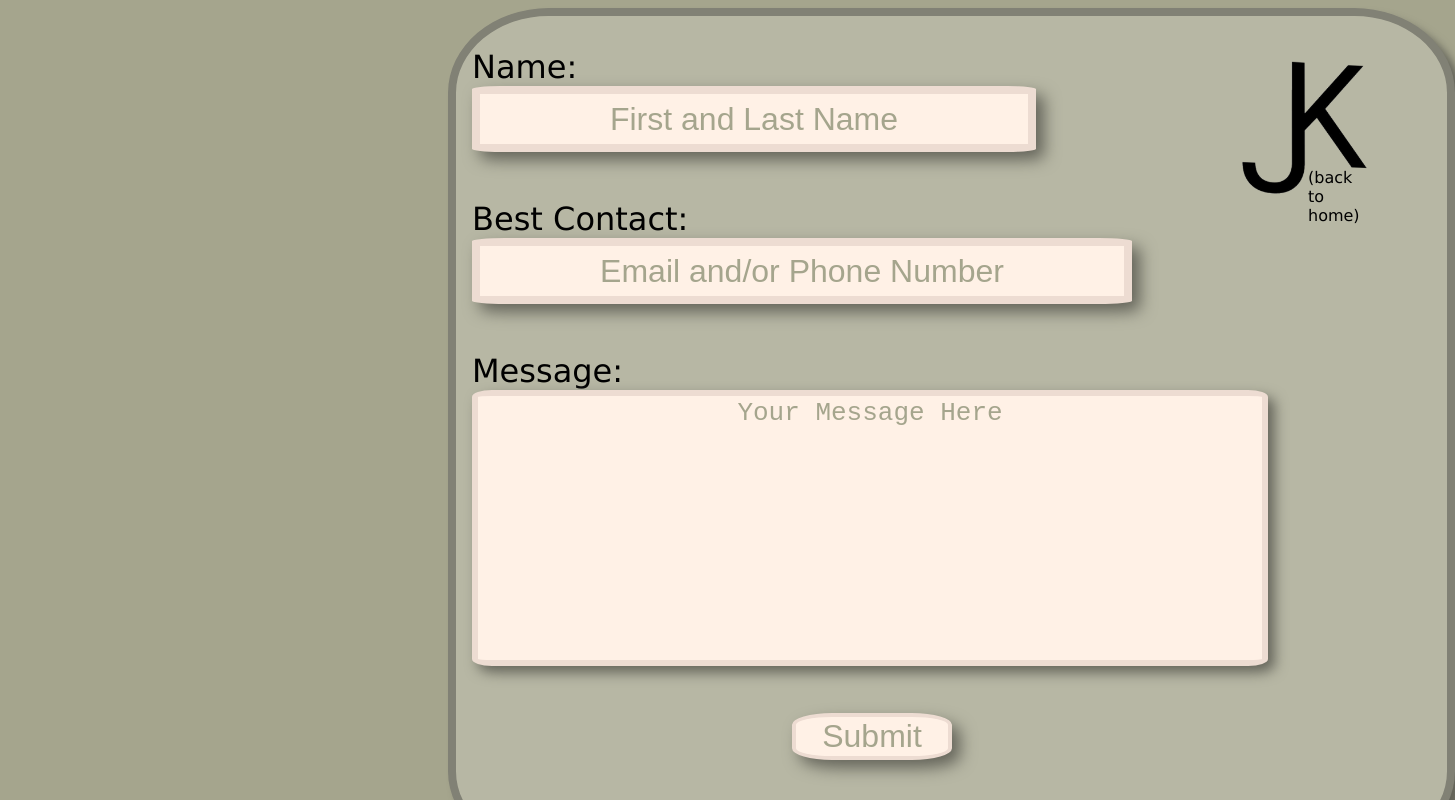
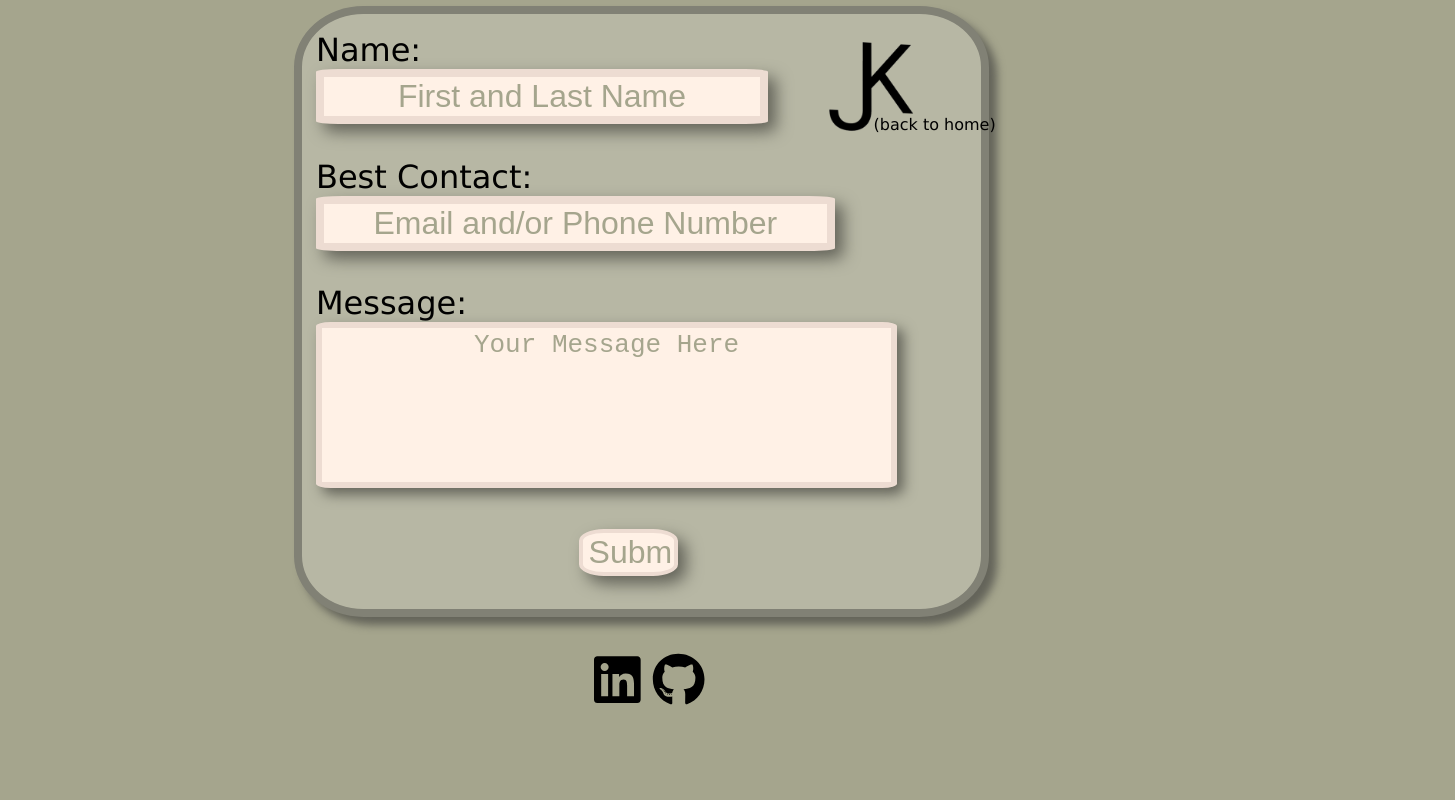
Before and after one commit to JaLeeKi/myPortfolio, a React (Create React App) app: page /contact in a window 1280 px wide. Shown: the top 800 px of the page, 1455 px wide, since content can reach past the window. Built offline with nearby package versions, Linux system fonts and the light colour scheme.

Commit message:
testing changing measurements to %

```diff
--- a/src/index.css
+++ b/src/index.css
@@ -1,6 +1,6 @@
 html,
 body {
-  height: 100%;
+  height: auto;
   width: 100%;
   margin: 0em;
   background-color: #a5a58d;
@@ -309,6 +309,17 @@ body {
   margin-bottom: 0.5em;
 }
 
+.sApi {
+  transition-property: margin-top, margin-bottom;
+  transition-duration: 0.25s, 0.25s;
+  height: 1.25em;
+}
+
+.sApi:hover {
+  margin-top: 0.5em;
+  margin-bottom: 0.5em;
+}
+
 .sScrum {
   transition-property: margin-top, margin-bottom;
   transition-duration: 0.25s, 0.25s;
@@ -371,6 +382,12 @@ body {
   font-size: x-large;
   margin-right: 1em;
   margin-top: 0em;
+  overflow: hidden;
+  height: 18.25em;
+}
+
+.skillsList:hover {
+  height: 35em;
 }
 
 .attrProjectsAndAwards {
--- a/src/views/ContactMe.css
+++ b/src/views/ContactMe.css
@@ -1,33 +1,31 @@
 .logo {
   position: absolute;
-  width: 16.66em;
+  width: 14%;
   border-radius: 40%;
-  margin-left: 74em;
-  margin-bottom: 10em;
+  margin-left: 61.75%;
 }
 
 .logo:hover {
   cursor: pointer;
-  width: 17em;
+  width: 14.25%;
 }
 
 .logoDesc {
   position: absolute;
-  margin-top: 10em;
-  margin-left: 81.75em;
+  margin-top: 8.5%;
+  margin-left: 68.25%;
 }
 
 .contactForm {
-  margin-top: 0.25em;
-  height: 26em;
-  width: 30.98em;
-  margin-left: 14em;
+  margin-top: 0.5%;
+  width: 53%;
+  margin-left: 23%;
   background-color: #b7b7a4;
   border-radius: 10%;
   border: solid #818175 0.25em;
   font-size: xx-large;
   box-shadow: 0.25em 0.25em 0.25em #64645a;
-  margin-bottom: 0.5em;
+  margin-bottom: 2.75%;
 }
 
 .contactForm:hover {
@@ -37,15 +35,14 @@
 .formInfo {
   display: flex;
   flex-direction: column;
-  margin-left: 0.5em;
+  margin-left: 2%;
   align-items: flex-start;
-  margin-top: 1em;
+  margin-top: 2.5%;
 }
 
 .contactName {
-  width: 17em;
-  height: 1.5em;
-  margin-bottom: 1.5em;
+  width: 65%;
+  margin-bottom: 5%;
   border-radius: 5%;
   font-size: xx-large;
   outline: none;
@@ -60,9 +57,8 @@
 }
 
 .contact {
-  width: 20em;
-  height: 1.5em;
-  margin-bottom: 1.5em;
+  width: 75%;
+  margin-bottom: 5%;
   border-radius: 5%;
   font-size: xx-large;
   outline: none;
@@ -79,9 +75,8 @@
 .message {
   display: flex;
   text-align: justify;
-  width: 30em;
-  height: 10em;
-  margin-bottom: 1.5em;
+  width: 85%;
+  margin-bottom: 5%;
   border-radius: 2.5%;
   font-size: xx-large;
   outline: none;
@@ -102,24 +97,26 @@
   color: #a5a58d;
   margin-top: 0.25em;
   border-radius: 25%;
-  margin-left: 10em;
-  width: 5em;
+  margin-left: 39.5%;
+  width: 15%;
   border: solid #eddcd2 0.15em;
   background-color: #fff1e6;
   box-shadow: 0.25em 0.25em 0.5em #64645a;
   cursor: pointer;
+  margin-bottom: 5%;
   /* animation-name: test;
   animation-duration: 4s; */
 }
 
 .submitBtn:hover {
   font-weight: 750;
-  width: 7em;
+  width: 20%;
+  margin-left: 37%;
   box-shadow: 0.5em 0.5em 0.75em #64645a;
 }
 
 .contactFooter {
-  margin-left: 55em;
+  margin-left: 45.9%;
 }
 /*
 @keyframes test {
--- a/src/views/LandingPage.js
+++ b/src/views/LandingPage.js
@@ -48,8 +48,9 @@ export default function LandingPage() {
                 <li className="sGith">GitHub</li>
                 <li className="sSQL">MySQL</li>
                 <li className="sPost">PostgreSQL</li>
+                <li className="sApi">Creating / Consuming API's</li>
+                <li className="sAgile">Agile Methodologies</li>
                 <li className="sScrum">Scrum</li>
-                <li className="sAgile">Agile Methodologies</li>
                 <li className="sChrome">Chrome Dev Tools</li>
                 <li className="sCm">Customer Management</li>
                 <li className="sEit">
```
